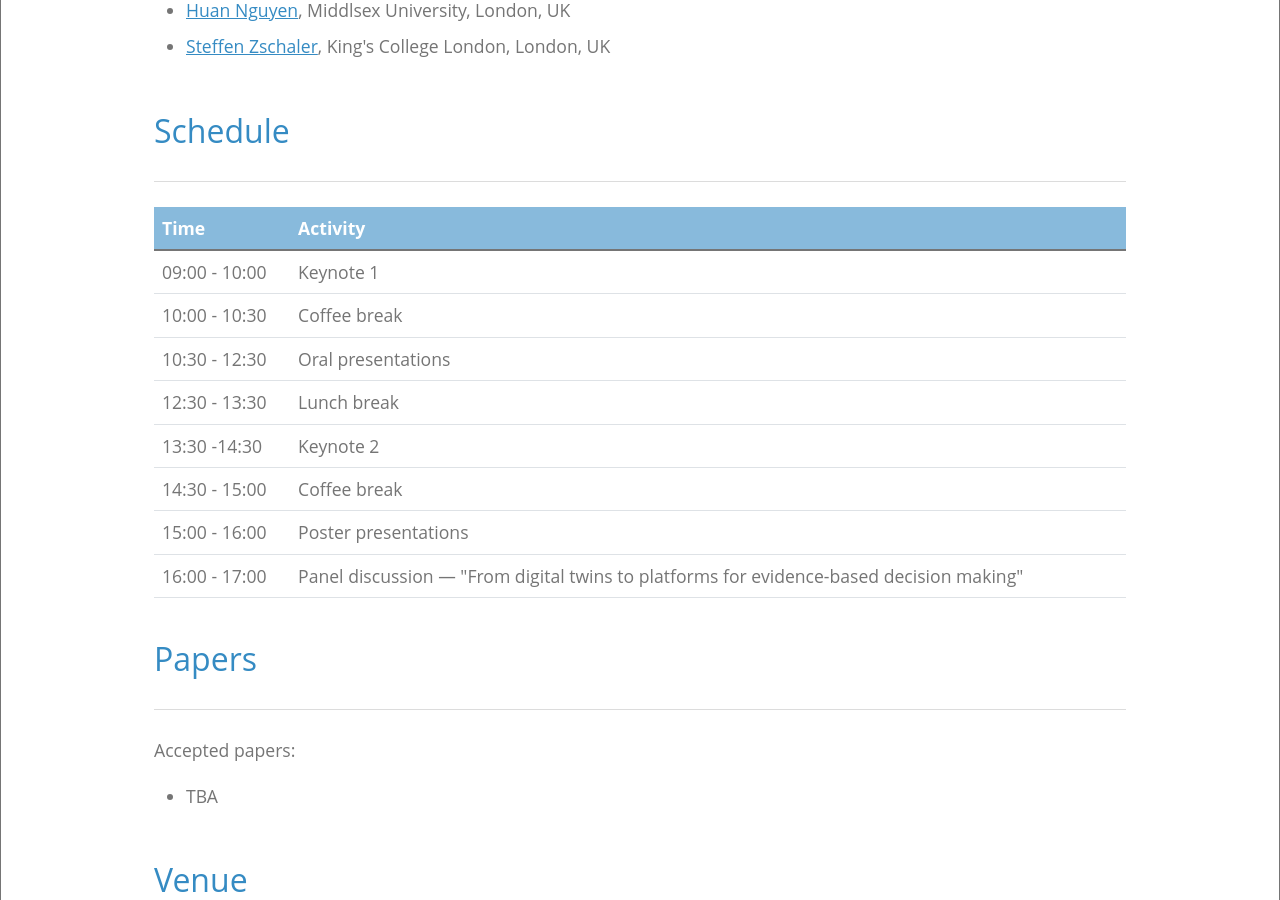
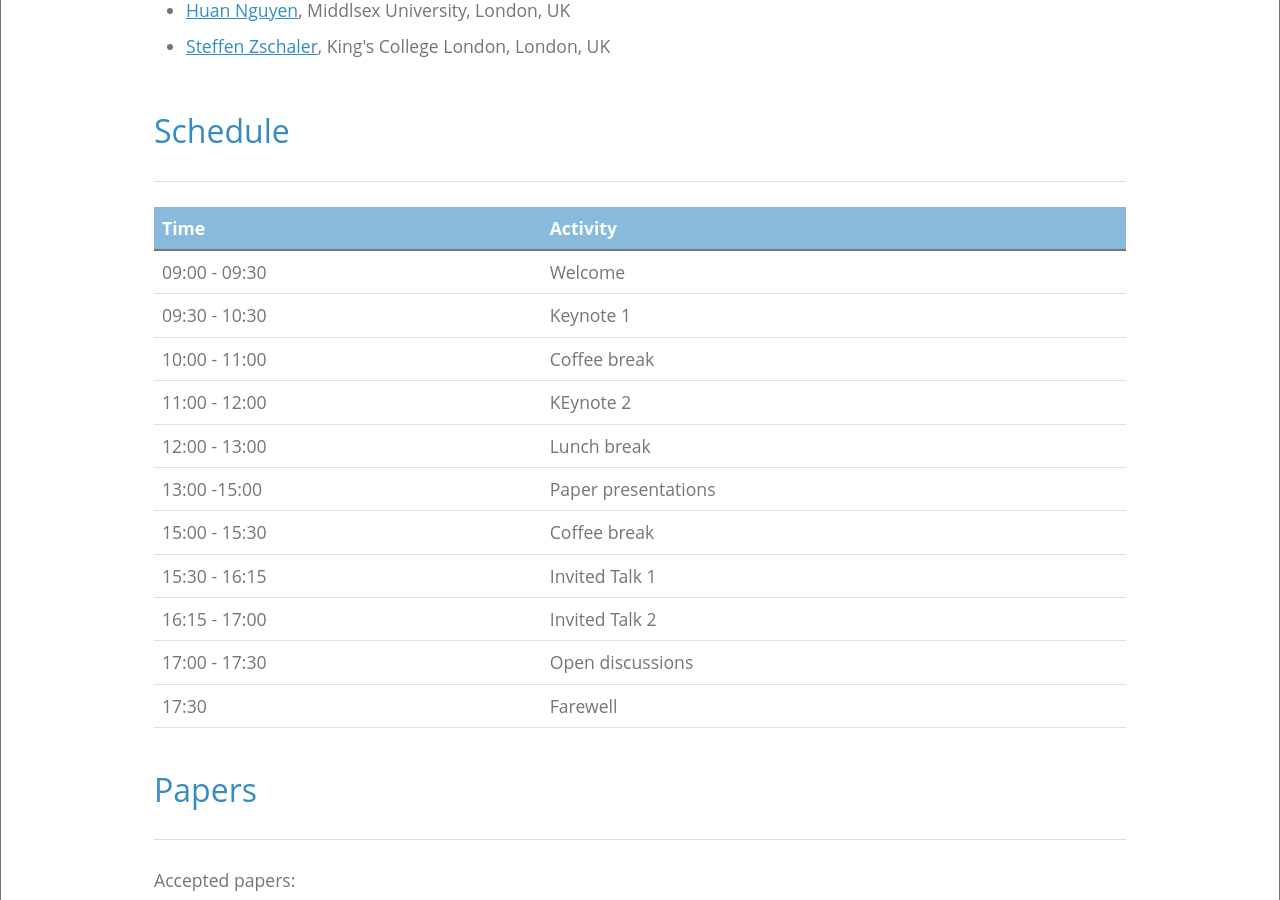
Before and after one commit to thedude81/dtworkshop, a Jekyll site: the page built from index.html, in a window 1280 px wide and 900 px high, scrolled down 3184 px. Built offline with Jekyll 4.4.1, drawn with Linux system fonts in a browser that asks for light colours; some of the changed text lies outside the part shown.

Commit message:
Update index.html

```diff
--- a/index.html
+++ b/index.html
@@ -136,37 +136,49 @@ title: 1st International Workshop on Digital Twin Engineering
           </tr>
         </thead>
         <tbody>
+           <tr>
+            <td>09:00 - 09:30</td>
+            <td>Welcome</td>
+          </tr>
           <tr>
-            <td>09:00 - 10:00</td>
+            <td>09:30 - 10:30</td>
             <td>Keynote 1</td>
           </tr>
           <tr>
-            <td>10:00 - 10:30</td>
+            <td>10:00 - 11:00</td>
             <td>Coffee break</td>
           </tr>
           <tr>
-            <td>10:30 - 12:30</td>
-            <td>Oral presentations</td>
+            <td>11:00 - 12:00</td>
+            <td>KEynote 2</td>
           </tr>
           <tr>
-            <td>12:30 - 13:30</td>
+            <td>12:00 - 13:00</td>
             <td>Lunch break</td>
           </tr>
           <tr>
-            <td>13:30 -14:30</td>
-            <td>Keynote 2</td>
+            <td>13:00 -15:00</td>
+            <td>Paper presentations</td>
           </tr>
           <tr>
-            <td>14:30 - 15:00</td>
+            <td>15:00 - 15:30</td>
             <td>Coffee break</td>
           </tr>
           <tr>
-            <td>15:00 - 16:00</td>
-            <td>Poster presentations</td>
+            <td>15:30 - 16:15</td>
+            <td>Invited Talk 1</td>
           </tr>
           <tr>
-            <td>16:00 - 17:00</td>
-            <td>Panel discussion &#8212; "From digital twins to platforms for evidence-based decision making"</td>
+            <td>16:15 - 17:00</td>
+            <td>Invited Talk 2</td>
+          </tr>
+          <tr>
+            <td>17:00 - 17:30</td>
+            <td>Open discussions</td>
+          </tr>
+          <tr>
+            <td>17:30</td>
+            <td>Farewell</td>
           </tr>
           </tr>
         </tbody>
```
Also changed, not shown: other parts of index.html (+2 -2 lines).
